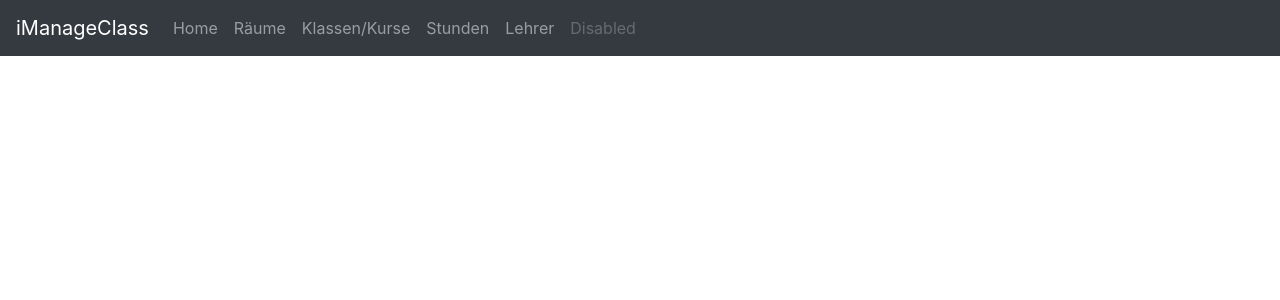
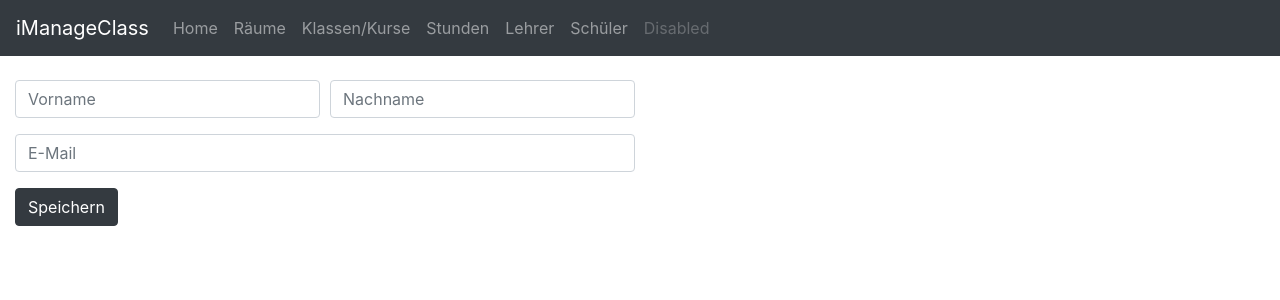
Before and after one commit to ScorpionProgramming/ScorpionProgramming.github.io, a PHP site: page /www/schueler in a window 1280 px wide. Shown: the top 300 px of the page. Run offline with PHP 8.4, Linux system fonts and the light colour scheme; some libraries are stand-ins or nearby versions.

Commit message:
schueler zwischenstand

```diff
--- a/www/header.html
+++ b/www/header.html
@@ -23,6 +23,9 @@
                 <a class="nav-link" href="lehrer.php">Lehrer</a>
             </li>
             <li class="nav-item">
+                <a class="nav-link" href="schueler.php">Schüler</a>
+            </li>
+            <li class="nav-item">
                 <a class="nav-link disabled" href="#">Disabled</a>
             </li>
     </div>
--- a/www/schueler.php
+++ b/www/schueler.php
@@ -5,5 +5,37 @@
     </head>
     <body>
         <?php include("header.html");?>
+
+        <form action="schueler" method="POST">
+            <div class="container-fluid">
+                <div class="form-row">
+                    <div class="form-group col-md-3">
+                        <!--   value="<?php// echo $record["vorname"]; ?>" -->
+                        <input type="text" placeholder="Vorname" name="vorname" class="form-control" />
+                    </div>
+                    <div class="form-group col-md-3">
+                        <!--  value="<?php //echo $record["name"]; ?>" -->
+                        <input type="text" placeholder="Nachname" name="nachname" class="form-control" />
+                    </div>
+                </div>
+                <div class="form-row">
+                    <div class="form-group col-md-6">
+                        <!-- value="<?php //echo $record["email"]; ?>" -->
+                        <input type="email"  class="form-control" placeholder="E-Mail" name="email" />
+                    </div>
+                </div>
+                <div class="form-row">
+                    <div class="form-group col-md-1">
+                        <button  class="btn btn-dark" name="submit"/>Speichern</button>
+                    </div>
+                </div>
+            </div>
+        </form>
+        <?php
+            if(isset($_POST['submit']))
+            {
+                echo "hallo";
+            }
+        ?>
     </body>
 </html>
```
